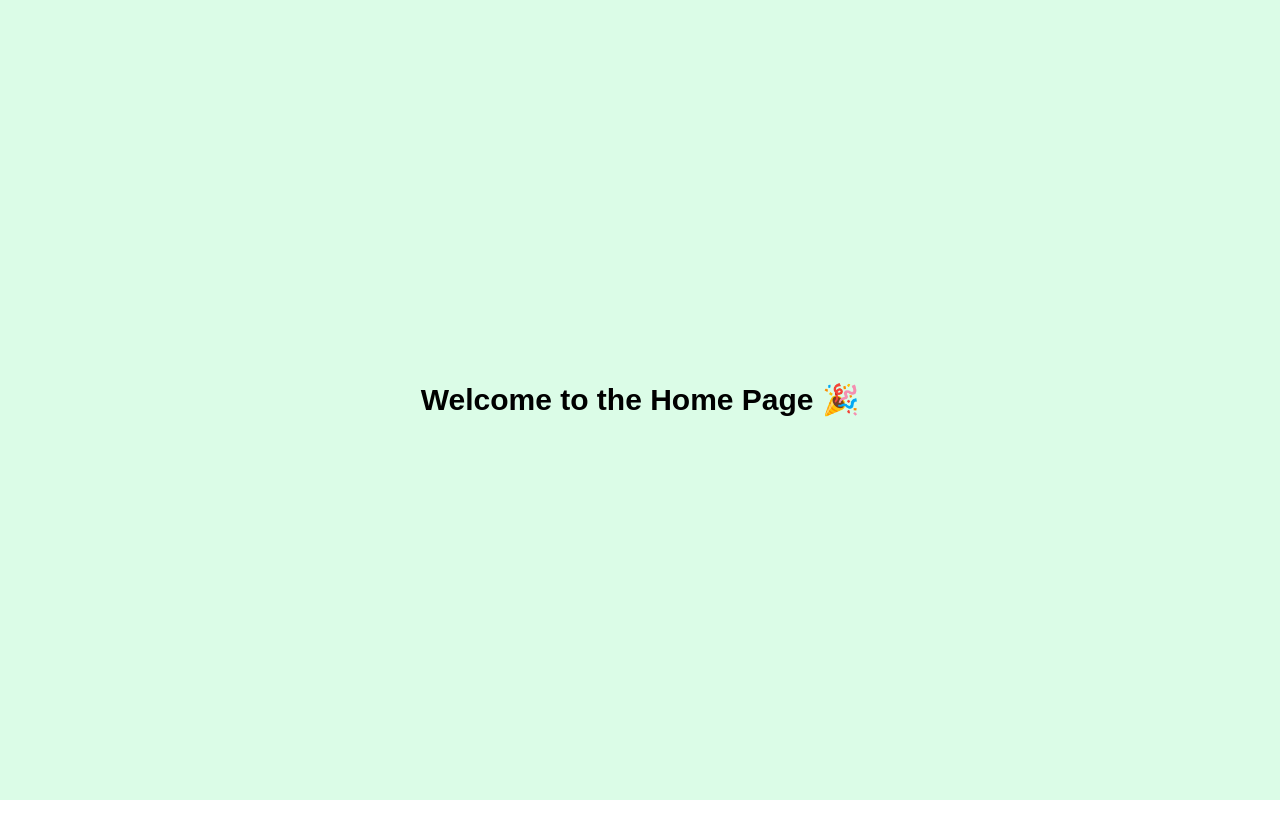
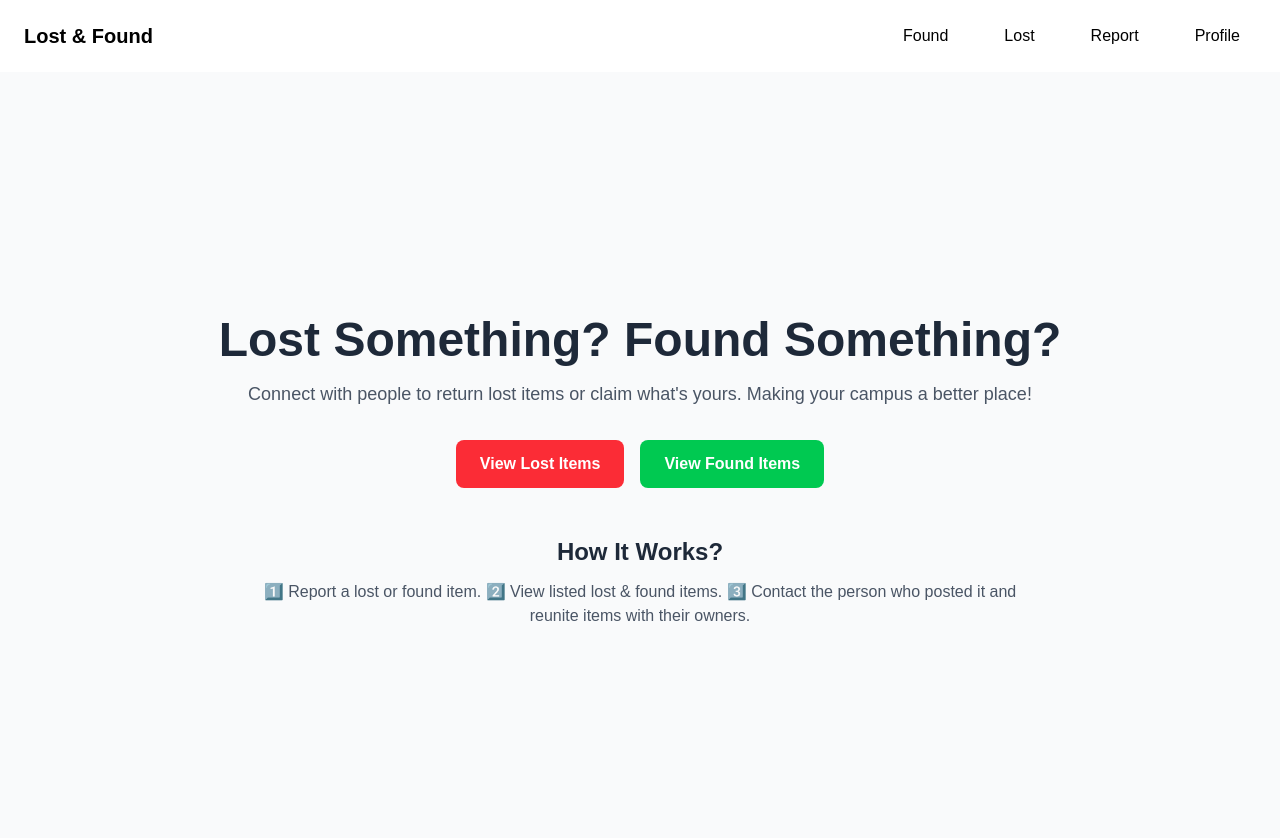
Before and after one commit to HarshaKamakshigari/Lost-and-found, a Next.js app: page /home in a window 1280 px wide. Shown: the top 838 px of the page. Before the commit the page ends 800 px from the top, so only its background shows below. Built offline with nearby package versions, Linux system fonts and the light colour scheme.

Commit message:
made found page working fixed querys in lost and found page

```diff
--- a/app/components/nav.js
+++ b/app/components/nav.js
@@ -9,30 +9,29 @@ export default function Navbar() {
   const [isOpen, setIsOpen] = useState(false); // State for mobile menu
 
   return (
-    <nav className="bg-gray-900 text-white py-4 px-6 shadow-md">
+    <nav className="bg-gray-00 text-black py-4 px-6 ">
       <div className="container mx-auto flex justify-between items-center">
         {/* Logo */}
-        <Link href="/" className="text-xl font-bold text-blue-400">
+        <Link href="/" className="text-xl font-bold text-black">
           Lost & Found
         </Link>
 
         {/* Desktop Navigation */}
-        <div className="hidden md:flex space-x-6">
-          <NavLink href="/" currentPath={pathname}>
-            Home
-          </NavLink>
+        <div className="hidden md:flex space-x-6 text-black">
+
           <NavLink href="/found" currentPath={pathname}>
             Found
           </NavLink>
           <NavLink href="/lost" currentPath={pathname}>
             Lost
           </NavLink>
+          <NavLink href="/report" currentPath={pathname}>
+            Report
+          </NavLink>
           <NavLink href="/profile" currentPath={pathname}>
             Profile
           </NavLink>
-          <NavLink href="/logout" currentPath={pathname}>
-            Logout
-          </NavLink>
+
         </div>
 
         {/* Mobile Menu Button */}
@@ -47,21 +46,20 @@ export default function Navbar() {
       {/* Mobile Dropdown */}
       {isOpen && (
         <div className="md:hidden bg-gray-800 py-4 px-6">
-          <NavLink href="/" currentPath={pathname}>
-            Home
-          </NavLink>
+
           <NavLink href="/found" currentPath={pathname}>
             Found
           </NavLink>
           <NavLink href="/lost" currentPath={pathname}>
             Lost
           </NavLink>
+          <NavLink href="/report" currentPath={pathname}>
+            report
+          </NavLink>
           <NavLink href="/profile" currentPath={pathname}>
             Profile
           </NavLink>
-          <NavLink href="/logout" currentPath={pathname}>
-            Logout
-          </NavLink>
+
         </div>
       )}
     </nav>
@@ -76,7 +74,7 @@ const NavLink = ({ href, currentPath, children }) => {
       className={`block md:inline-block px-4 py-2 ${
         currentPath === href
           ? "text-blue-400 border-b-2 border-blue-400"
-          : "text-white"
+          : "text-black"
       } hover:text-blue-400 transition duration-300`}
     >
       {children}
--- a/app/found/page.jsx
+++ b/app/found/page.jsx
@@ -1,21 +1,68 @@
+// // "use client";
+
+// // import { useState } from "react";
+
+// // export default function FoundItems() {
+// //   // Placeholder found items (replace with dynamic data later)
+// //   const [foundItems, setFoundItems] = useState([
+// //     {
+// //       id: 1,
+// //       name: "Red Backpack",
+// //       description: "Left on the park bench.",
+// //       location: "Central Park",
+// //       image: "https://via.placeholder.com/150",
+// //     },
+// //     {
+// //       id: 2,
+// //       name: "Wireless Earbuds",
+// //       description: "Found in the college library.",
+// //       location: "Main Library",
+// //       image: "https://via.placeholder.com/150",
+// //     },
+// //   ]);
+
+// //   return (
+// //     <div className="max-w-4xl mx-auto p-6 bg-[#F5F5F5] shadow-lg rounded-lg mt-10 border border-gray-300">
+// //       <h1 className="text-2xl font-semibold text-center mb-6 text-gray-800">Found Items</h1>
+
+// //       {/* Items Grid */}
+// //       <div className="grid grid-cols-1 md:grid-cols-2 gap-6">
+// //         {foundItems.map((item) => (
+// //           <div key={item.id} className="bg-white p-4 shadow-md rounded-lg border border-gray-200">
+// //             <img
+// //               src={item.image}
+// //               alt={item.name}
+// //               className="w-full h-40 object-cover rounded-md mb-3"
+// //             />
+// //             <h2 className="text-lg font-semibold text-gray-800">{item.name}</h2>
+// //             <p className="text-gray-600 text-sm">{item.description}</p>
+// //             <p className="text-gray-500 text-sm mt-2">
+// //               <strong>Location:</strong> {item.location}
+// //             </p>
+// //           </div>
+// //         ))}
+// //       </div>
+// //     </div>
+// //   );
+// // }
 // "use client";
 
 // import { useState } from "react";
 
-// export default function FoundItems() {
-//   // Placeholder found items (replace with dynamic data later)
-//   const [foundItems, setFoundItems] = useState([
+// export default function foundItems() {
+//   // Placeholder lost items (replace with dynamic data later)
+//   const [lostItems, setLostItems] = useState([
 //     {
 //       id: 1,
-//       name: "Red Backpack",
-//       description: "Left on the park bench.",
-//       location: "Central Park",
+//       name: "Black Wallet",
+//       description: "Lost near the cafeteria.",
+//       location: "Campus Cafeteria",
 //       image: "https://via.placeholder.com/150",
 //     },
 //     {
 //       id: 2,
-//       name: "Wireless Earbuds",
-//       description: "Found in the college library.",
+//       name: "Silver Watch",
+//       description: "Dropped somewhere in the library.",
 //       location: "Main Library",
 //       image: "https://via.placeholder.com/150",
 //     },
@@ -23,11 +70,11 @@
 
 //   return (
 //     <div className="max-w-4xl mx-auto p-6 bg-[#F5F5F5] shadow-lg rounded-lg mt-10 border border-gray-300">
-//       <h1 className="text-2xl font-semibold text-center mb-6 text-gray-800">Found Items</h1>
+//       <h1 className="text-2xl font-semibold text-center mb-6 text-gray-800">Lost Items</h1>
 
 //       {/* Items Grid */}
 //       <div className="grid grid-cols-1 md:grid-cols-2 gap-6">
-//         {foundItems.map((item) => (
+//         {lostItems.map((item) => (
 //           <div key={item.id} className="bg-white p-4 shadow-md rounded-lg border border-gray-200">
 //             <img
 //               src={item.image}
@@ -47,40 +94,51 @@
 // }
 "use client";
 
-import { useState } from "react";
+import { useState, useEffect } from "react";
+import { db } from "../firebase"; // Ensure correct path to your firebase config
+import { collection, query, where, onSnapshot } from "firebase/firestore";
 
-export default function foundItems() {
-  // Placeholder lost items (replace with dynamic data later)
-  const [lostItems, setLostItems] = useState([
-    {
-      id: 1,
-      name: "Black Wallet",
-      description: "Lost near the cafeteria.",
-      location: "Campus Cafeteria",
-      image: "https://via.placeholder.com/150",
+export default function LostItems() {
+  const [lostItems, setLostItems] = useState([]);
+
+  useEffect(() => {
+    // Query to get only items where type is 'lost'
+    const q = query(collection(db, "reportedItems"), where("type", "==", "found"));
+
+    const unsubscribe = onSnapshot(
+      q,
+      (snapshot) => {
+        const items = snapshot.docs.map((doc) => ({
+          id: doc.id,
+          ...doc.data(),
+        }));
+        setLostItems(items);
       },
-    {
-      id: 2,
-      name: "Silver Watch",
-      description: "Dropped somewhere in the library.",
-      location: "Main Library",
-      image: "https://via.placeholder.com/150",
-    },
-  ]);
+      (error) => {
+        console.error("Error fetching lost items:", error);
+      }
+    );
+
+    return () => unsubscribe(); // Cleanup listener on unmount
+  }, []);
 
   return (
-    <div className="max-w-4xl mx-auto p-6 bg-[#F5F5F5] shadow-lg rounded-lg mt-10 border border-gray-300">
-      <h1 className="text-2xl font-semibold text-center mb-6 text-gray-800">Lost Items</h1>
+    <div className="max-w-4xl mx-auto p-6 bg-gray-100 shadow-lg rounded-lg mt-10">
+      <h1 className="text-2xl font-semibold text-center mb-6 text-black">Found Items</h1>
 
-      {/* Items Grid */}
+      {lostItems.length === 0 ? (
+        <p className="text-center text-gray-500">No Found items reported yet.</p>
+      ) : (
         <div className="grid grid-cols-1 md:grid-cols-2 gap-6">
           {lostItems.map((item) => (
             <div key={item.id} className="bg-white p-4 shadow-md rounded-lg border border-gray-200">
+              {item.imageUrl && (
                 <img
-              src={item.image}
+                  src={item.imageUrl}
                   alt={item.name}
                   className="w-full h-40 object-cover rounded-md mb-3"
                 />
+              )}
               <h2 className="text-lg font-semibold text-gray-800">{item.name}</h2>
               <p className="text-gray-600 text-sm">{item.description}</p>
               <p className="text-gray-500 text-sm mt-2">
@@ -89,6 +147,7 @@ export default function foundItems() {
             </div>
           ))}
         </div>
+      )}
     </div>
   );
 }
--- a/app/home/page.js
+++ b/app/home/page.js
@@ -1,10 +1,10 @@
-export default function HomePage() {
-    return (
-      <div className="flex items-center justify-center h-screen bg-green-100">
-        <h1 className="text-3xl font-bold">Welcome to the Home Page 🎉</h1>
-      </div>
-    );
-  }
+// export default function HomePage() {
+//     return (
+//       <div className="flex items-center justify-center h-screen bg-green-100">
+//         <h1 className="text-3xl font-bold">Welcome to the Home Page 🎉</h1>
+//       </div>
+//     );
+//   }
 //   "use client";
 
 // import { useEffect, useState } from "react";
@@ -43,3 +43,48 @@ export default function HomePage() {
 //     </div>
 //   );
 // }
+"use client";
+
+import Link from "next/link";
+
+export default function HomePage() {
+  return (
+    <div className="min-h-screen bg-gray-50 flex flex-col justify-center items-center px-6">
+      {/* Hero Section */}
+      <div className="max-w-4xl text-center">
+        <h1 className="text-4xl md:text-5xl font-bold text-gray-800">
+          Lost Something? Found Something?
+        </h1>
+        <p className="mt-4 text-lg text-gray-600">
+          Connect with people to return lost items or claim what's yours. Making your campus a better place!
+        </p>
+      </div>
+
+      {/* CTA Buttons */}
+      <div className="mt-8 flex flex-col sm:flex-row gap-4">
+        <Link href="/lost">
+          <button className="bg-red-500 hover:bg-red-600 text-white font-semibold px-6 py-3 rounded-lg transition duration-300">
+            View Lost Items
+          </button>
+        </Link>
+        <Link href="/found">
+          <button className="bg-green-500 hover:bg-green-600 text-white font-semibold px-6 py-3 rounded-lg transition duration-300">
+            View Found Items
+          </button>
+        </Link>
+      </div>
+
+      {/* Info Section */}
+      <div className="mt-12 max-w-3xl text-center">
+        <h2 className="text-2xl font-semibold text-gray-800">How It Works?</h2>
+        <p className="mt-3 text-gray-600">
+          1️⃣ Report a lost or found item.
+          2️⃣ View listed lost & found items.
+          3️⃣ Contact the person who posted it and reunite items with their owners.
+        </p>
+      </div>
+
+
+    </div>
+  );
+}
--- a/app/layout.js
+++ b/app/layout.js
@@ -1,6 +1,6 @@
 "use client";
 import "./globals.css";
-// import Navbar from "./components/nav";
+import Navbar from "./components/nav";
 
 import { SessionProvider } from "next-auth/react";
 
@@ -8,7 +8,7 @@ export default function RootLayout({ children }) {
   return (
     <html lang="en">
       <body className="bg-gray-100">
-      {/* <Navbar /> */}
+      <Navbar />
         <SessionProvider>{children}</SessionProvider>
       </body>
     </html>
--- a/app/lost/page.jsx
+++ b/app/lost/page.jsx
@@ -1,62 +1,18 @@
-// "use client";
-
-// import { useState } from "react";
-
-// export default function LostItems() {
-//   // Placeholder lost items (replace with dynamic data later)
-//   const [lostItems, setLostItems] = useState([
-//     {
-//       id: 1,
-//       name: "Black Wallet",
-//       description: "Lost near the cafeteria.",
-//       location: "Campus Cafeteria",
-//       image: "https://via.placeholder.com/150",
-//     },
-//     {
-//       id: 2,
-//       name: "Silver Watch",
-//       description: "Dropped somewhere in the library.",
-//       location: "Main Library",
-//       image: "https://via.placeholder.com/150",
-//     },
-//   ]);
-
-//   return (
-//     <div className="max-w-4xl mx-auto p-6 bg-[#F5F5F5] shadow-lg rounded-lg mt-10 border border-gray-300">
-//       <h1 className="text-2xl font-semibold text-center mb-6 text-gray-800">Lost Items</h1>
-
-//       {/* Items Grid */}
-//       <div className="grid grid-cols-1 md:grid-cols-2 gap-6">
-//         {lostItems.map((item) => (
-//           <div key={item.id} className="bg-white p-4 shadow-md rounded-lg border border-gray-200">
-//             <img
-//               src={item.image}
-//               alt={item.name}
-//               className="w-full h-40 object-cover rounded-md mb-3"
-//             />
-//             <h2 className="text-lg font-semibold text-gray-800">{item.name}</h2>
-//             <p className="text-gray-600 text-sm">{item.description}</p>
-//             <p className="text-gray-500 text-sm mt-2">
-//               <strong>Location:</strong> {item.location}
-//             </p>
-//           </div>
-//         ))}
-//       </div>
-//     </div>
-//   );
-// }
 "use client";
 
 import { useState, useEffect } from "react";
 import { db } from "../firebase"; // Ensure correct path to your firebase config
-import { collection, onSnapshot } from "firebase/firestore";
+import { collection, query, where, onSnapshot } from "firebase/firestore";
 
 export default function LostItems() {
   const [lostItems, setLostItems] = useState([]);
 
   useEffect(() => {
+    // Query to get only items where type is 'lost'
+    const q = query(collection(db, "reportedItems"), where("type", "==", "lost"));
+
     const unsubscribe = onSnapshot(
-      collection(db, "reportedItems"),
+      q,
       (snapshot) => {
         const items = snapshot.docs.map((doc) => ({
           id: doc.id,
@@ -73,11 +29,11 @@ export default function LostItems() {
   }, []);
 
   return (
-    <div className="max-w-4xl mx-auto p-6 bg-[#F5F5F5] shadow-lg rounded-lg mt-10 border border-gray-300">
-      <h1 className="text-2xl font-semibold text-center mb-6 text-gray-800">Lost Items</h1>
+    <div className="max-w-4xl mx-auto p-6 bg-gray-100 shadow-lg rounded-lg mt-10">
+      <h1 className="text-2xl font-semibold text-center mb-6 text-black">Lost Items</h1>
 
       {lostItems.length === 0 ? (
-        <p className="text-center text-gray-500">No lost items reported yet.</p>
+        <p className="text-center text-gray-500">No Lost items reported yet.</p>
       ) : (
         <div className="grid grid-cols-1 md:grid-cols-2 gap-6">
           {lostItems.map((item) => (
--- a/app/page.js
+++ b/app/page.js
@@ -100,8 +100,8 @@
 //   );
 // }
 
-import Login from "./components/login";
+import Loginpage from "./login/page";
 
 export default function Home() {
-  return <Login />;
+  return <Loginpage />;
 }
```
Lines whose indentation alone changed are shown as unchanged.
